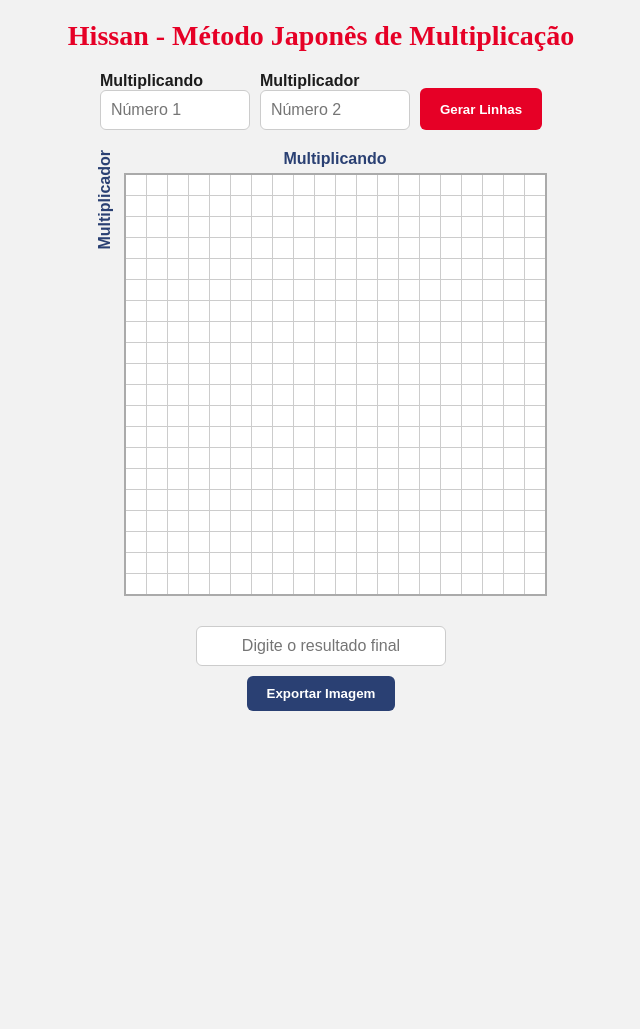
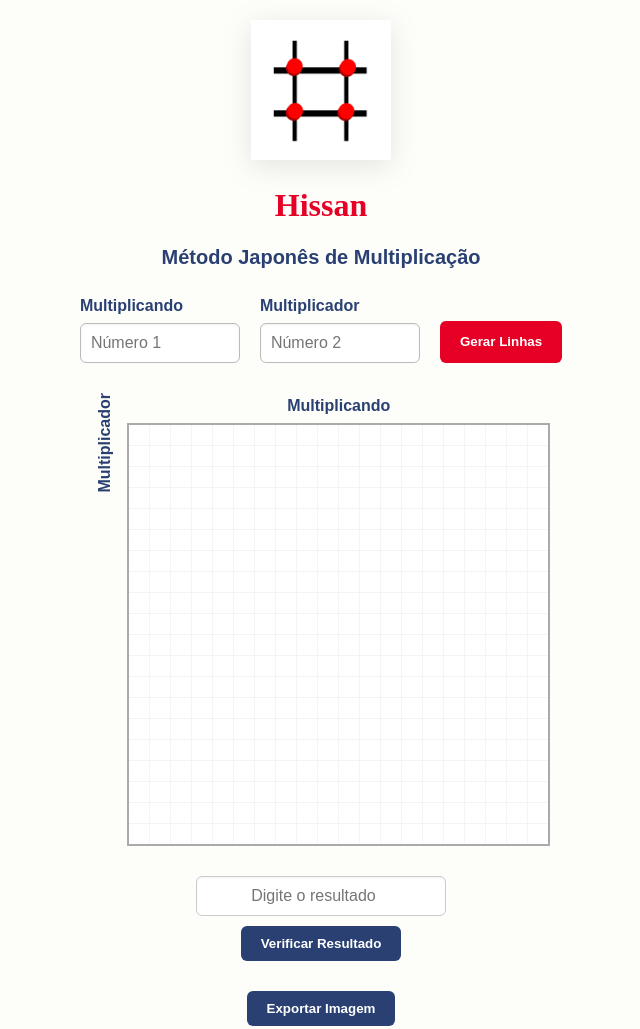
Before and after one commit to DVALENASCIMENTO/hissan.mjm, a plain HTML site: page index.html in a window 1280 px wide. Shown: the whole page, without its empty margins (319-959 px from the left). Before the commit the page ends 800 px from the top, so only its background shows below. Drawn offline with Linux system fonts and the light colour scheme.

Commit message:
atualizações

```diff
--- a/css/styles.css
+++ b/css/styles.css
@@ -7,28 +7,44 @@
 
 body {
   font-family: 'Noto Sans JP', sans-serif;
-    background-color: #f2f2f2; /* Washi */
-    color: #1c1c1c; /* Preto sumi */
+  background-color: #fdfdf9; /* tom mais suave */
+  color: #1c1c1c;
   padding: 20px;
+  line-height: 1.6;
+}
+
+header img {
+  width: 140px;
+  margin-bottom: 20px;
+  filter: drop-shadow(0 6px 14px rgba(0, 0, 0, 0.1));
+  display: block;
+  margin-left: auto;
+  margin-right: auto;
 }
 
 h1 {
   text-align: center;
   font-family: 'Noto Serif JP', serif;
-    color: #e60026; /* Vermelho japonês */
-    margin-bottom: 20px;
-    font-size: 28px;
+  color: #e60026;
+  margin-bottom: 10px;
+  font-size: 2rem;
 }
 
-  /* Inputs */
+h2 {
+  text-align: center;
+  color: #2a4073;
+  font-size: 1.25rem;
+  margin-bottom: 20px;
+}
+
 .inputs {
   display: flex;
   flex-wrap: wrap;
   align-items: flex-end;
   justify-content: center;
-    gap: 10px;
+  gap: 20px;
   max-width: 800px;
-    margin: 0 auto 20px;
+  margin: 0 auto 30px;
 }
 
 .input-group {
@@ -38,15 +54,19 @@
 
 .inputs label {
   font-weight: bold;
-    font-size: 16px;
+  font-size: 1rem;
+  margin-bottom: 4px;
+  color: #2a4073;
 }
 
 .inputs input {
   padding: 10px;
-    border: 1px solid #ccc;
+  border: 1px solid #bbb;
   border-radius: 6px;
-    font-size: 16px;
-    min-width: 150px;
+  font-size: 1rem;
+  min-width: 160px;
+  background-color: #fff;
+  box-shadow: inset 0 1px 3px rgba(0, 0, 0, 0.05);
 }
 
 .inputs button {
@@ -57,7 +77,7 @@
   border-radius: 6px;
   font-weight: bold;
   cursor: pointer;
-    transition: background-color 0.3s;
+  transition: background-color 0.3s ease;
   font-family: 'Kosugi Maru', sans-serif;
   height: 42px;
 }
@@ -66,13 +86,12 @@
   background-color: #b5001c;
 }
 
-  /* Grid visual */
 #grid {
   display: grid;
   grid-template-columns: repeat(20, 20px);
   grid-template-rows: repeat(20, 20px);
   gap: 1px;
-    background-color: #ccc;
+  background-color: #f4f4f4;
   border: 2px solid #aaa;
   margin: 0 auto;
 }
@@ -90,7 +109,7 @@
   left: 0;
   height: 2px;
   width: 100%;
-    background-color: #2a4073; /* Azul índigo */
+  background-color: #2a4073;
   transform: translateY(-50%);
 }
 
@@ -100,14 +119,14 @@
   top: 0;
   width: 2px;
   height: 100%;
-    background-color: #e60026; /* Vermelho */
+  background-color: #e60026;
   transform: translateX(-50%);
 }
 
 .dot {
   width: 6px;
   height: 6px;
-    background-color: #1c1c1c; /* Preto sumi */
+  background-color: #1c1c1c;
   border-radius: 50%;
   position: absolute;
   top: 50%;
@@ -115,7 +134,6 @@
   transform: translate(-50%, -50%);
 }
 
-  /* Rótulos do diagrama */
 .diagram-container {
   display: flex;
   align-items: flex-start;
@@ -128,19 +146,18 @@
   writing-mode: vertical-rl;
   transform: rotate(180deg);
   font-weight: bold;
-    font-size: 16px;
+  font-size: 1rem;
   color: #2a4073;
 }
 
 .label-top {
   text-align: center;
   font-weight: bold;
-    font-size: 16px;
+  font-size: 1rem;
   color: #2a4073;
   margin-bottom: 5px;
 }
 
-  /* Resultado */
 .resultado {
   display: flex;
   flex-direction: column;
@@ -151,11 +168,13 @@
 
 .resultado input {
   padding: 10px;
-    font-size: 16px;
+  font-size: 1rem;
   width: 250px;
   text-align: center;
   border: 1px solid #ccc;
   border-radius: 6px;
+  background-color: #fff;
+  box-shadow: inset 0 1px 2px rgba(0, 0, 0, 0.05);
 }
 
 .resultado button {
@@ -174,7 +193,12 @@
   background-color: #1c2d4f;
 }
 
-  /* Responsivo */
+#mensagemResultado {
+  font-weight: bold;
+  margin-top: 10px;
+}
+
+
 @media (max-width: 600px) {
   .inputs,
   .resultado {
--- a/index.html
+++ b/index.html
@@ -3,13 +3,21 @@
 <head>
   <meta charset="UTF-8" />
   <meta name="viewport" content="width=device-width, initial-scale=1.0"/>
-  <title>Hissan - Método Japonês de Multiplicação</title>
+  <title>Hissan</title>
   <link rel="stylesheet" href="css/styles.css" />
 </head>
 <body>
-  <h1>Hissan - Método Japonês de Multiplicação</h1>
+  <header>
+    <img src="img/hissan.jpg" alt="Imagem de matemática básica" class="header-img" />
+  </header>
 
-  <div class="inputs">
+  <main>
+    <section class="titulo">
+      <h1>Hissan</h1>
+      <h2>Método Japonês de Multiplicação</h2>
+    </section>
+
+    <section class="inputs">
       <div class="input-group">
         <label for="numero1">Multiplicando</label>
         <input type="number" id="numero1" placeholder="Número 1" min="0" max="9999">
@@ -21,21 +29,24 @@
       </div>
 
       <button onclick="gerarLinhas()">Gerar Linhas</button>
-</div>
+    </section>
 
-
-  <div class="diagram-container">
+    <section class="diagram-container">
       <div class="label-left">Multiplicador</div>
       <div class="grid-container">
         <div class="label-top">Multiplicando</div>
         <div id="grid"></div>
       </div>
-  </div>
+    </section>
 
-  <div class="resultado">
-    <input type="text" id="resultado" placeholder="Digite o resultado final">
+    <section class="resultado">
+      <input type="number" id="resultado" placeholder="Digite o resultado">
+<button onclick="verificarResultado()">Verificar Resultado</button>
+<div id="mensagemResultado"></div>
+
       <button onclick="exportar()">Exportar Imagem</button>
-  </div>
+    </section>
+  </main>
 
   <script src="js/script.js"></script>
 </body>
--- a/js/script.js
+++ b/js/script.js
@@ -121,3 +121,26 @@ function exportar() {
 
 // Inicializa a grade ao carregar
 criarGrade();
+
+function verificarResultado() {
+  const n1 = parseInt(document.getElementById("numero1").value);
+  const n2 = parseInt(document.getElementById("numero2").value);
+  const resultadoUsuario = parseInt(document.getElementById("resultado").value);
+  const mensagem = document.getElementById("mensagemResultado");
+
+  if (isNaN(n1) || isNaN(n2) || isNaN(resultadoUsuario)) {
+    mensagem.textContent = "Por favor, preencha todos os campos.";
+    mensagem.style.color = "orange";
+    return;
+  }
+
+  const produtoCorreto = n1 * n2;
+
+  if (resultadoUsuario === produtoCorreto) {
+    mensagem.textContent = `✅ Correto! ${n1} × ${n2} = ${produtoCorreto}`;
+    mensagem.style.color = "green";
+  } else {
+    mensagem.textContent = `❌ Errado. ${n1} × ${n2} = ${produtoCorreto}, não ${resultadoUsuario}`;
+    mensagem.style.color = "red";
+  }
+}
```
Also changed, not shown: img/hissan.jpg (added). Lines whose indentation alone changed are shown as unchanged.
